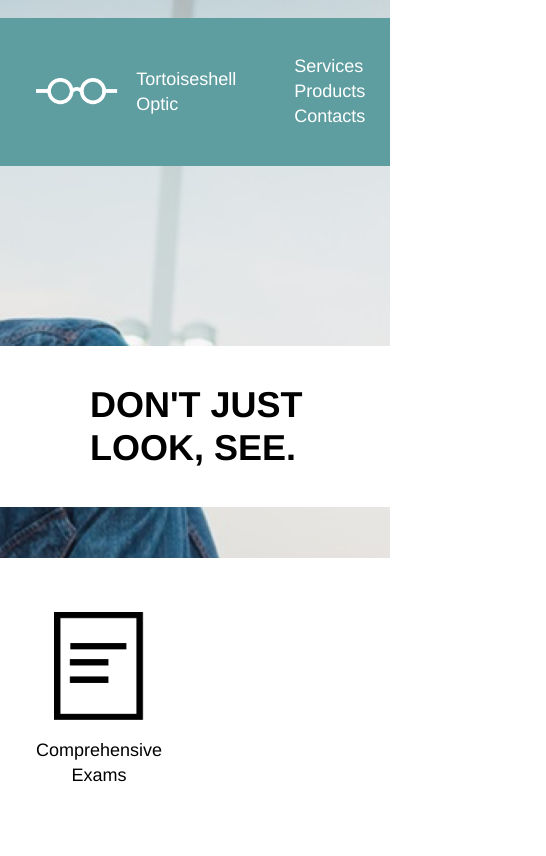
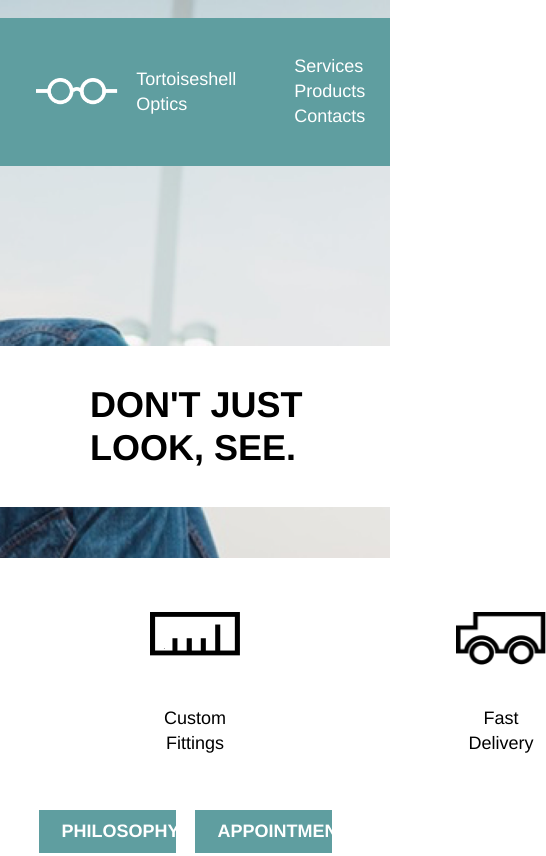
Before and after one commit to MenasheKoren/optics, a plain HTML site: page index.html in a window 390 px wide. Shown: the top 856 px of the page, 546 px wide, since content can reach past the window. Drawn offline with Linux system fonts and the light colour scheme.

Commit message:
Begin work on tablet size/finish desktop

```diff
--- a/index.html
+++ b/index.html
@@ -17,7 +17,7 @@
 
       <div>
         <img src="resources/images/logo-white.png" alt="" id="logoW">
-        <span>Tortoiseshell Optic</span>
+        <span>Tortoiseshell Optics</span>
       </div>
 
       <div class="menu">
@@ -46,7 +46,7 @@
 
   </header>
   <!-- Sections  -->
-  <section class="supporting">
+  <section class="supporting container">
     <!-- Icon section -->
 
     <div class="icons">
--- a/resources/css/style.css
+++ b/resources/css/style.css
@@ -5,7 +5,7 @@ html {
 }
 
 body {
-  line-height: 1.4;
+  line-height: 1.4rem;
 }
 
 .container {
@@ -94,6 +94,7 @@ header .flex {
 .supporting {
   display: flex;
   justify-content: center;
+  flex-direction: row;
 }
 
 /* Icon section  */
@@ -104,7 +105,7 @@ header .flex {
   justify-content: space-between;
   align-items: center;
   text-align: center;
-  margin: 3rem;
+  margin: 3rem 6rem;
   width: 5rem;
   height: 8rem;
 }
@@ -160,3 +161,5 @@ footer img {
   margin-left: 2rem;
   margin-right: 1rem;
 }
+
+/*Tablet*/
```
